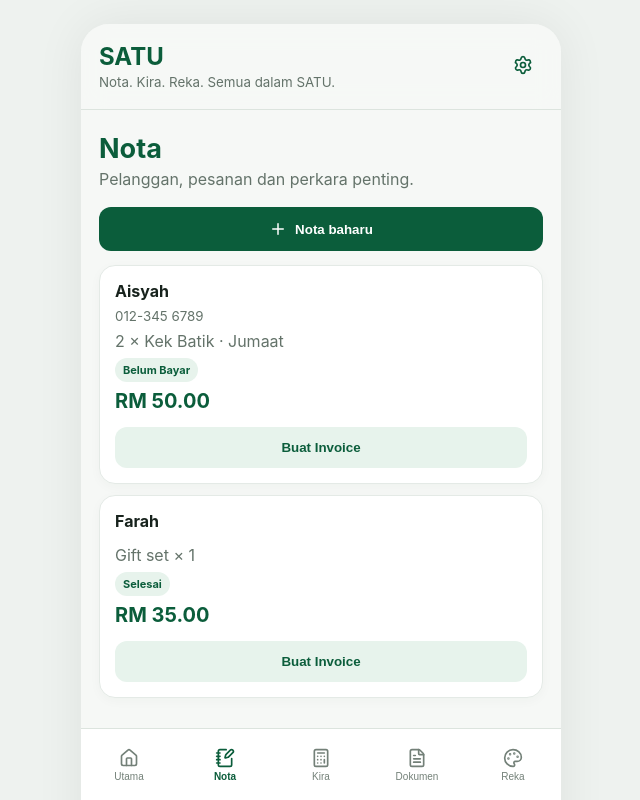
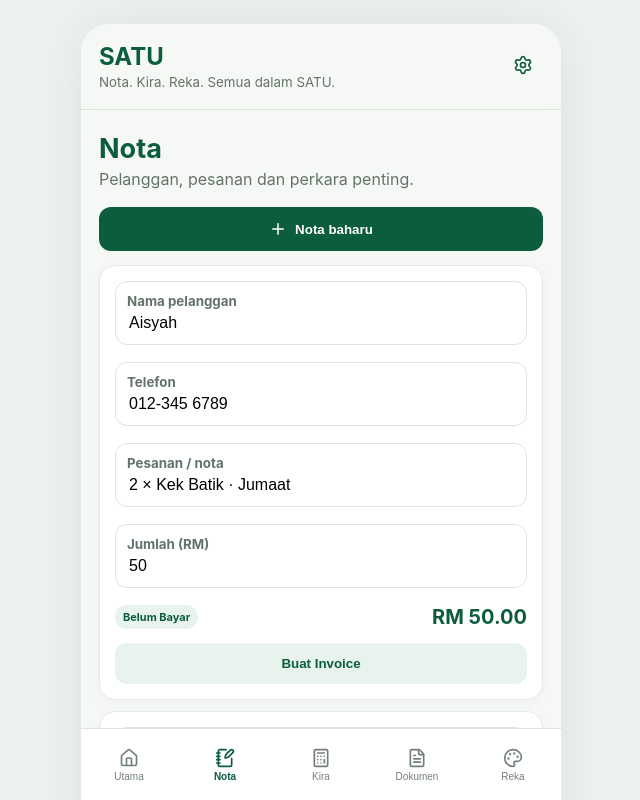
Before and after one commit to MamduhSaffin/SATU, a React (Vite) app: page / in a window 1280 px wide. Both pictures are taken after a click on the button "Nota". Shown: the top 800 px of the page, without its empty margins (319-959 px from the left). Built offline with nearby package versions, Linux system fonts and the light colour scheme.

Commit message:
Harden Nota invoice and receipt workflow

```diff
--- a/src/App.tsx
+++ b/src/App.tsx
@@ -1,5 +1,5 @@
 import{useMemo,useState}from'react';import{Home,NotebookPen,Calculator,FileText,Palette,Settings,Share2,Plus,CheckCircle2,Download,Upload}from'lucide-react';
-type Note={id:number,name:string,phone:string,detail:string,amount:number,status:string};type Invoice={id:number,customer:string,amount:number,status:'Unpaid'|'Paid',date:string};
+type Note={id:number,name:string,phone:string,detail:string,amount:number,status:string};type Invoice={id:number,customer:string,phone?:string,description?:string,qty?:number,unitPrice?:number,amount:number,status:'Unpaid'|'Paid',date:string,paidDate?:string};
 const money=(n:number)=>new Intl.NumberFormat('ms-MY',{style:'currency',currency:'MYR'}).format(n);
 const seedNotes:Note[]=[{id:1,name:'Aisyah',phone:'012-345 6789',detail:'2 × Kek Batik · Jumaat',amount:50,status:'Belum Bayar'},{id:2,name:'Farah',phone:'',detail:'Gift set × 1',amount:35,status:'Selesai'}];
 const seedInv:Invoice[]=[{id:1,customer:'Aisyah',amount:50,status:'Paid',date:'27 Sep 2026'},{id:2,customer:'Farah',amount:35,status:'Paid',date:'27 Sep 2026'},{id:3,customer:'Nurul',amount:120,status:'Unpaid',date:'27 Sep 2026'}];
@@ -11,14 +11,17 @@ const[cost,setCost]=useState(18),[price,setPrice]=useState(30),[qty,setQty]=useS
 const persist=(n=notes,i=invoices)=>{localStorage.setItem('satu-notes',JSON.stringify(n));localStorage.setItem('satu-invoices',JSON.stringify(i))};
 const addNote=()=>{const n=[{id:Date.now(),name:'Pelanggan baharu',phone:'',detail:'Pesanan baharu',amount:0,status:'Belum Bayar'},...notes];setNotes(n);persist(n,invoices)};
 const addInvoice=(customer='Pelanggan',amount=calc.revenue)=>{const i=[...invoices,{id:Math.max(0,...invoices.map(x=>x.id))+1,customer,amount,status:'Unpaid' as const,date:new Date().toLocaleDateString('ms-MY')}];setInvoices(i);persist(notes,i);setPage('docs')};
-const markPaid=(id:number)=>{const i=invoices.map(x=>x.id===id?{...x,status:'Paid' as const}:x);setInvoices(i);persist(notes,i)};
+const updateNote=(id:number,key:keyof Note,value:string|number)=>{const n=notes.map(x=>x.id===id?{...x,[key]:value}:x);setNotes(n);persist(n,invoices)};
+const markPaid=(id:number)=>{const i=invoices.map(x=>x.id===id?{...x,status:'Paid' as const,paidDate:new Date().toLocaleDateString('ms-MY')}:x);setInvoices(i);persist(notes,i)};
+const invoiceText=(i:Invoice)=>`SATU INVOICE INV-${String(i.id).padStart(4,'0')}\nPelanggan: ${i.customer}\n${i.description||'Pesanan'}\nJumlah: ${money(i.amount)}\nStatus: ${i.status}`;
+const receiptText=(i:Invoice)=>`SATU RESIT RCP-${String(i.id).padStart(4,'0')}\nRujukan: INV-${String(i.id).padStart(4,'0')}\nPelanggan: ${i.customer}\nJumlah dibayar: ${money(i.amount)}\nTarikh bayaran: ${i.paidDate||i.date}\nTerima kasih.`;
 const share=async(text:string)=>{try{if(navigator.share)await navigator.share({text});else{await navigator.clipboard.writeText(text);alert('Disalin ke clipboard')}}catch{}};
 const backup=()=>{const b=new Blob([JSON.stringify({version:1,notes,invoices,lang},null,2)],{type:'application/json'});const a=document.createElement('a');a.href=URL.createObjectURL(b);a.download='SATU-backup.json';a.click();URL.revokeObjectURL(a.href)};
 return <div className="app"><header><div><b>SATU</b><small>Nota. Kira. Reka. Semua dalam SATU.</small></div><button className="ghost" onClick={()=>setPage('settings')}><Settings size={20}/></button></header><main>
 {page==='home'&&<><section className="hero"><span>SELAMAT DATANG 👋</span><h1>{t.welcome}</h1><p>{t.local}</p></section><h2>Apa nak buat sekarang?</h2><div className="grid">{[['notes','📝','Nota','Pelanggan & pesanan'],['calc','🧮','Kira','Untung & margin'],['docs','🧾','Invoice','Invoice & resit'],['design','🎨','Reka','Template promosi']].map(x=><button className="card action" key={x[0]} onClick={()=>setPage(x[0])}><i>{x[1]}</i><b>{x[2]}</b><small>{x[3]}</small></button>)}</div><h2>{t.recent}</h2><div className="card"><b>INV-{String(invoices.at(-1)?.id||1).padStart(4,'0')} · {invoices.at(-1)?.customer}</b><p>{money(invoices.at(-1)?.amount||0)} · {invoices.at(-1)?.status}</p></div></>}
-{page==='notes'&&<><Title title="Nota" sub="Pelanggan, pesanan dan perkara penting."/><button className="primary" onClick={addNote}><Plus size={18}/> Nota baharu</button>{notes.map(n=><div className="card" key={n.id}><b>{n.name}</b><small>{n.phone}</small><p>{n.detail}</p><span className="badge">{n.status}</span><strong>{money(n.amount)}</strong><button className="secondary" onClick={()=>addInvoice(n.name,n.amount)}>Buat Invoice</button></div>)}</>}
+{page==='notes'&&<><Title title="Nota" sub="Pelanggan, pesanan dan perkara penting."/><button className="primary" onClick={addNote}><Plus size={18}/> Nota baharu</button>{notes.map(n=><div className="card" key={n.id}><label className="field"><small>Nama pelanggan</small><input value={n.name} onChange={e=>updateNote(n.id,'name',e.target.value)}/></label><label className="field"><small>Telefon</small><input value={n.phone} onChange={e=>updateNote(n.id,'phone',e.target.value)}/></label><label className="field"><small>Pesanan / nota</small><input value={n.detail} onChange={e=>updateNote(n.id,'detail',e.target.value)}/></label><label className="field"><small>Jumlah (RM)</small><input type="number" value={n.amount} onChange={e=>updateNote(n.id,'amount',Number(e.target.value))}/></label><div className="row"><span className="badge">{n.status}</span><strong>{money(n.amount)}</strong></div><button className="secondary" onClick={()=>{const next=Math.max(0,...invoices.map(x=>x.id))+1;const i=[...invoices,{id:next,customer:n.name,phone:n.phone,description:n.detail,amount:n.amount,status:'Unpaid' as const,date:new Date().toLocaleDateString('ms-MY')}];setInvoices(i);persist(notes,i);setPage('docs')}}>Buat Invoice</button></div>)}</>}
 {page==='calc'&&<><Title title="Kira" sub="Semak untung sebelum jual."/><Num label="Modal seunit" v={cost} set={setCost}/><Num label="Harga jual seunit" v={price} set={setPrice}/><Num label="Kuantiti" v={qty} set={setQty}/><Num label="Kos tambahan" v={extra} set={setExtra}/><section className="result"><small>RINGKASAN</small><p>Jualan <b>{money(calc.revenue)}</b></p><p>Jumlah kos <b>{money(calc.total)}</b></p><h1>Untung {money(calc.profit)}</h1><p>Margin <b>{calc.margin.toFixed(1)}%</b></p></section><button className="primary" onClick={()=>addInvoice()}>Buat Invoice</button></>}
-{page==='docs'&&<><Title title="Invoice" sub="Invoice ringkas untuk pelanggan."/><button className="primary" onClick={()=>addInvoice('Pelanggan baharu',0)}><Plus size={18}/> Invoice baharu</button>{[...invoices].reverse().map(i=><div className="card" key={i.id}><div className="row"><b>INV-{String(i.id).padStart(4,'0')}</b><span className="badge">{i.status}</span></div><h3>{i.customer}</h3><strong>{money(i.amount)}</strong><small>{i.date}</small>{i.status==='Unpaid'?<button className="secondary" onClick={()=>markPaid(i.id)}><CheckCircle2 size={17}/> Tandakan Dibayar</button>:<button className="secondary" onClick={()=>share(`SATU Resit RCP-${String(i.id).padStart(4,'0')} · ${i.customer} · ${money(i.amount)} · Dibayar`)}><Share2 size={17}/> Kongsi Resit</button>}</div>)}</>}
+{page==='docs'&&<><Title title="Dokumen" sub="Invoice dan resit pelanggan."/><button className="primary" onClick={()=>addInvoice('Pelanggan baharu',0)}><Plus size={18}/> Invoice baharu</button>{[...invoices].reverse().map(i=><div className="card document" key={i.id}><div className="row"><b>{i.status==='Paid'?'RESIT':'INVOICE'} · {i.status==='Paid'?'RCP':'INV'}-{String(i.id).padStart(4,'0')}</b><span className="badge">{i.status}</span></div><small>{i.status==='Paid'?'Rujukan INV-'+String(i.id).padStart(4,'0'):i.date}</small><h3>{i.customer}</h3>{i.phone&&<small>{i.phone}</small>}<p>{i.description||'Pesanan pelanggan'}</p><div className="totalrow"><span>{i.status==='Paid'?'Jumlah dibayar':'Jumlah'}</span><strong>{money(i.amount)}</strong></div>{i.status==='Paid'&&<small>Tarikh bayaran: {i.paidDate||i.date}</small>}<button className="secondary" onClick={()=>share(i.status==='Paid'?receiptText(i):invoiceText(i))}><Share2 size={17}/> {i.status==='Paid'?'Kongsi Resit':'Kongsi Invoice'}</button>{i.status==='Unpaid'&&<button className="secondary" onClick={()=>markPaid(i.id)}><CheckCircle2 size={17}/> Tandakan Dibayar → Resit</button>}<button className="secondary" onClick={()=>window.print()}>Print / Save PDF</button></div>)}</>}
 {page==='design'&&<><Title title="Reka" sub="Bahan promosi mudah tanpa AI berbayar."/>{['Produk Promo','Senarai Harga','Pengesahan Pesanan','Peringatan Bayaran','Terima Kasih'].map((x,j)=><div className="card template" key={x}><div className={'preview p'+j}><b>{x}</b><span>SATU</span></div><button className="secondary" onClick={()=>share(x+' — dibuat dengan SATU')}><Share2 size={17}/> Guna template</button></div>)}</>}
 {page==='settings'&&<><Title title="Tetapan" sub="Profil, bahasa dan data."/><div className="card"><b>Bahasa aplikasi</b><div className="seg"><button className={lang==='ms'?'on':''} onClick={()=>setLang('ms')}>Bahasa Melayu</button><button className={lang==='en'?'on':''} onClick={()=>setLang('en')}>English</button></div></div><div className="card"><b>Backup & Pulih</b><p>Data SATU V1 disimpan secara lokal pada peranti.</p><button className="secondary" onClick={backup}><Download size={17}/> Export JSON</button><label className="secondary file"><Upload size={17}/> Import JSON<input type="file" accept=".json" onChange={async e=>{const f=e.target.files?.[0];if(!f)return;try{const d=JSON.parse(await f.text());if(d.notes&&d.invoices){setNotes(d.notes);setInvoices(d.invoices);persist(d.notes,d.invoices);alert('Backup dipulihkan')}}catch{alert('Fail backup tidak sah')}}}/></label></div><div className="notice">SATU V1 bukan perisian perakaunan atau invois cukai.</div></>}
 </main><nav>{[[Home,'home',t.home],[NotebookPen,'notes',t.notes],[Calculator,'calc',t.calc],[FileText,'docs',t.docs],[Palette,'design',t.design]].map(([Icon,p,l]:any)=><button key={p} className={page===p?'active':''} onClick={()=>setPage(p)}><Icon size={20}/><span>{l}</span></button>)}</nav></div>}
```
